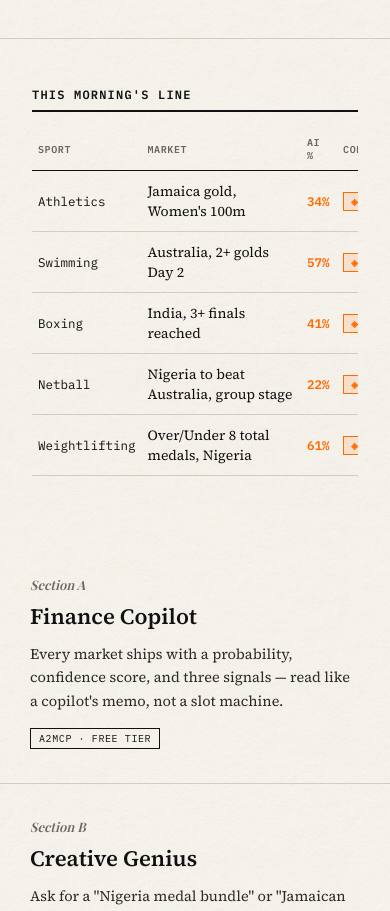
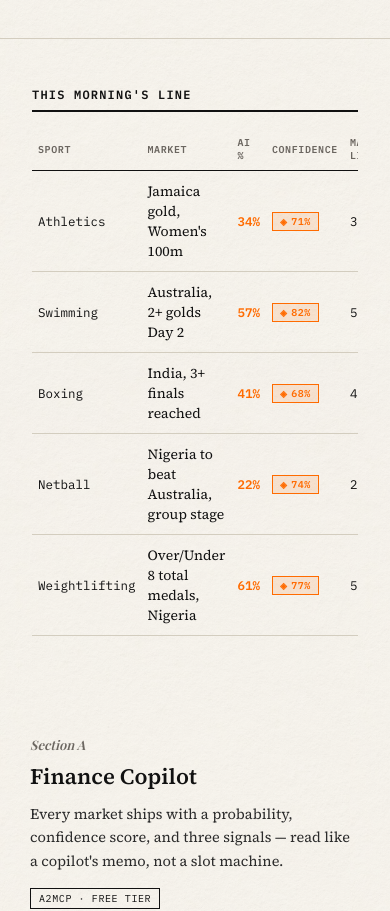
Before and after one commit to midexol/GamesOracle, a React (Vite) app: page / in a window 390 px wide. Shown: the part 2140-3051 px from the top of the page. Built offline with nearby package versions, Linux system fonts and the light colour scheme; a web font is replaced by a local one.

Commit message:
fix: prevent horizontal viewport overflow and stack col-head vertically on mobile viewports

```diff
--- a/src/index.css
+++ b/src/index.css
@@ -82,15 +82,20 @@ html {
     url("./assets/fiber-paper.jpg");
   background-repeat: repeat;
   background-size: 350px;
+  max-width: 100vw;
+  overflow-x: hidden;
 }
 
 body {
   margin: 0;
+  padding: 0;
   background: transparent;
   color: var(--ink);
   font-family: 'Source Serif 4', serif;
   -webkit-font-smoothing: antialiased;
   -moz-osx-font-smoothing: grayscale;
+  max-width: 100vw;
+  overflow-x: hidden;
 }
 
 .display {
@@ -110,6 +115,8 @@ a {
   max-width: 1180px;
   margin: 0 auto;
   padding: 0 32px;
+  width: 100%;
+  box-sizing: border-box;
 }
 
 /* Sticky Header Container */
@@ -1719,7 +1726,8 @@ table.box td.ai {
 }
 
 .table-responsive table {
-  min-width: 500px;
+  width: 100%;
+  max-width: 100%;
 }
 
 @media (max-width: 600px) {
@@ -1806,6 +1814,13 @@ table.box td.ai {
 
   h2.headline {
     font-size: 22px;
+  }
+
+  .col-head {
+    flex-direction: column !important;
+    align-items: flex-start !important;
+    gap: 4px !important;
+    padding: 14px 0 10px !important;
   }
 
   .col-head h2 {
```
